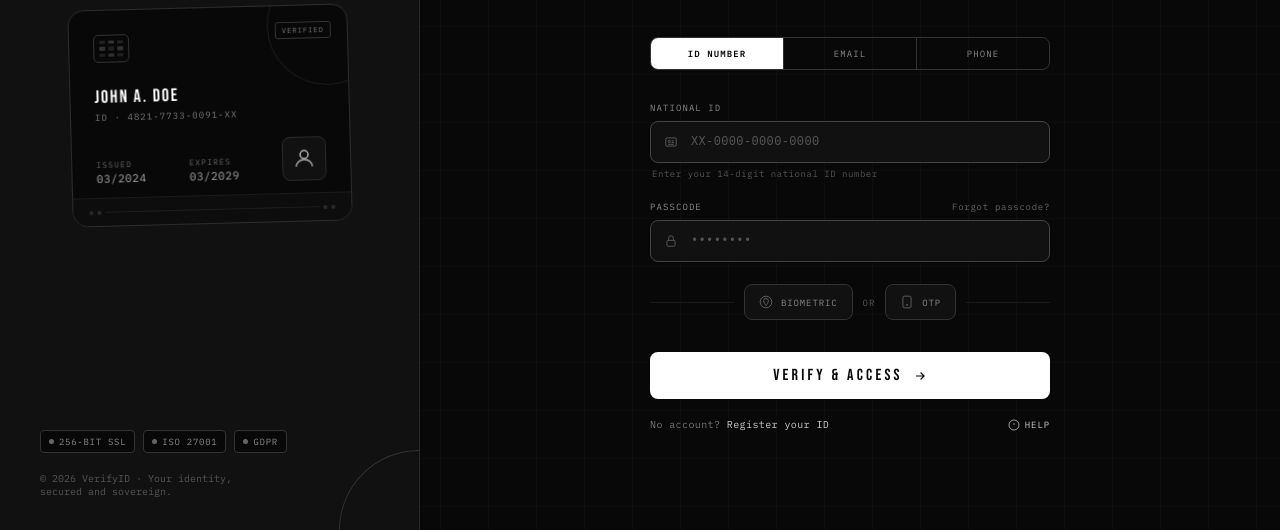
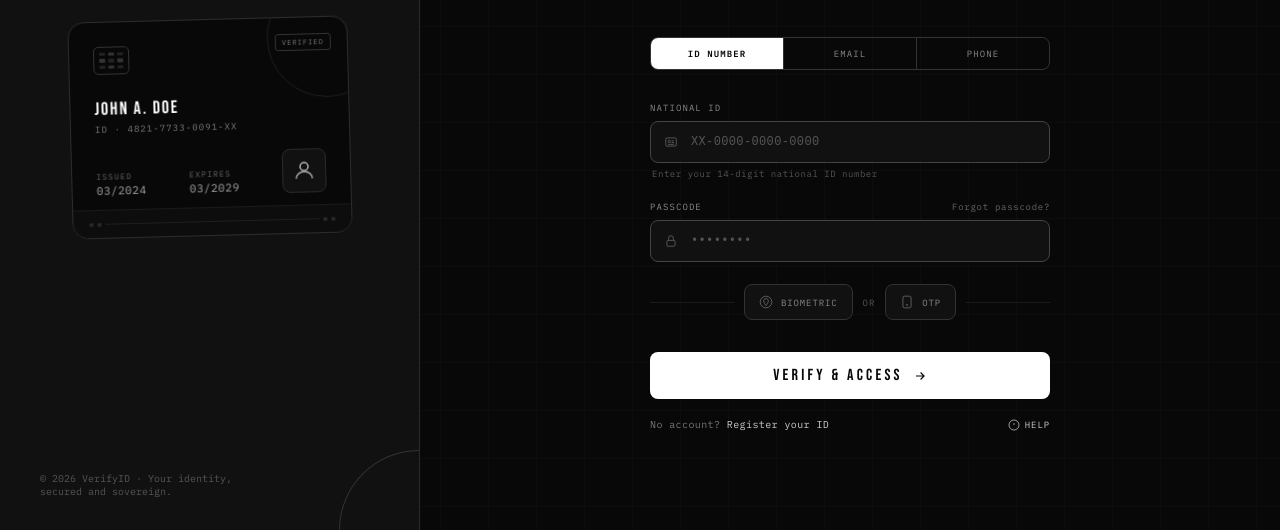
Before and after one commit to benznasro/digital-ID, a plain HTML site: page html/loginPage.html in a window 1280 px wide. Shown: the part 270-800 px from the top of the page. Drawn offline with Linux system fonts and the light colour scheme.

Commit message:
remove security-badges

```diff
--- a/html/loginPage.html
+++ b/html/loginPage.html
@@ -78,9 +78,7 @@
 
     <div class="left-footer">
       <div class="security-badges">
-        <div class="badge"><div class="badge-dot"></div>256-bit SSL</div>
-        <div class="badge"><div class="badge-dot"></div>ISO 27001</div>
-        <div class="badge"><div class="badge-dot"></div>GDPR</div>
+
       </div>
       <p class="left-tagline">© 2026 VerifyID · Your identity,<br>secured and sovereign.</p>
     </div>
```
